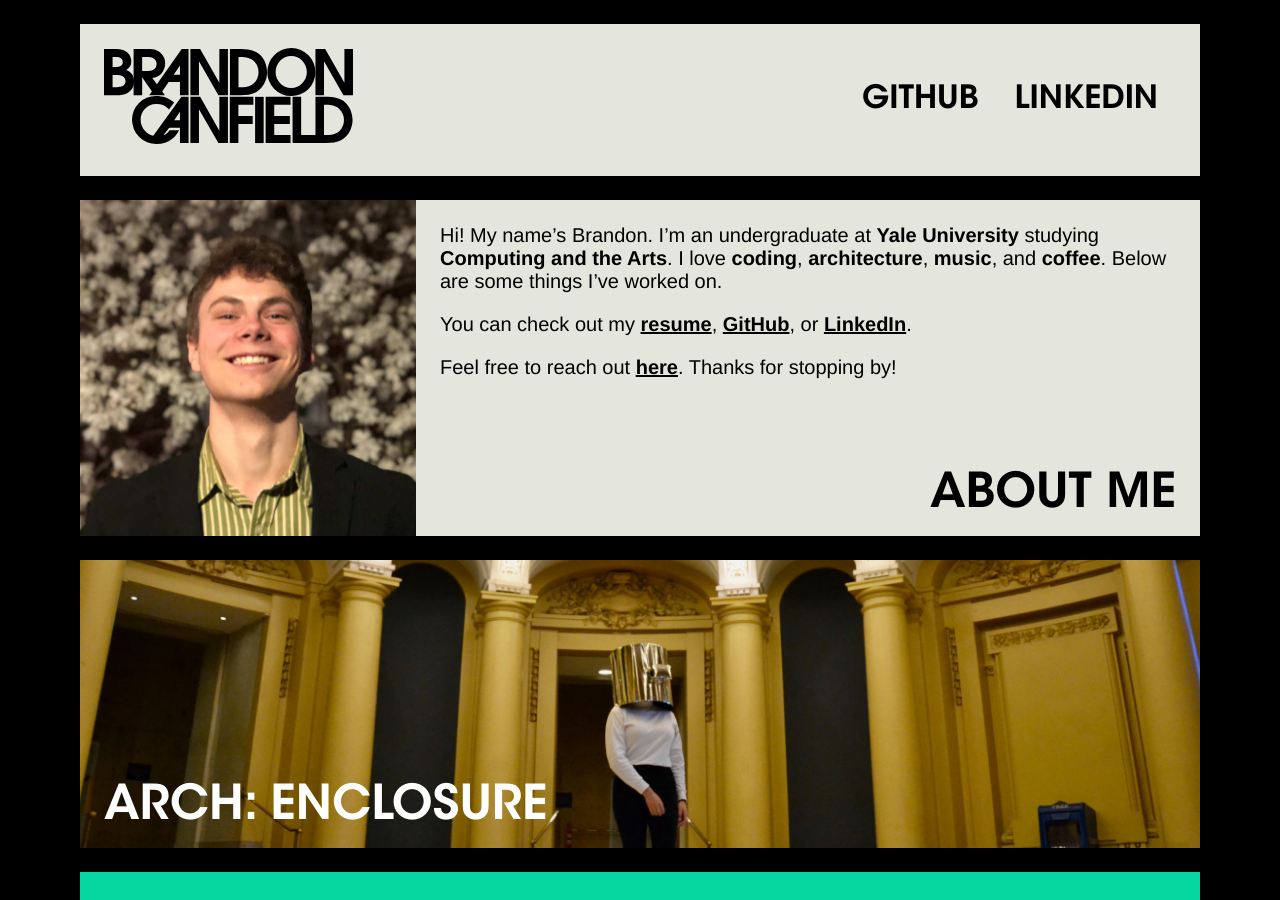
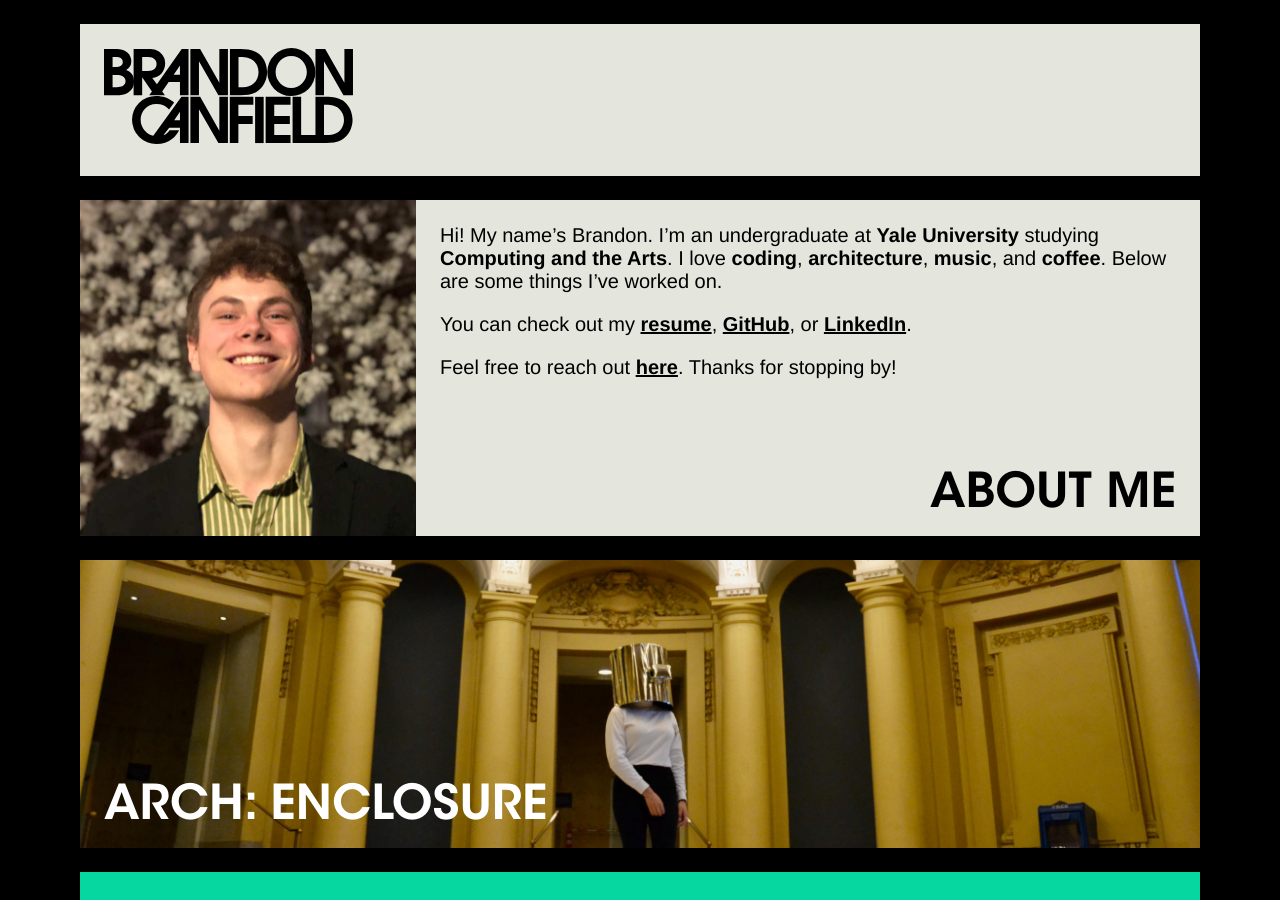
Before and after one commit to brndncn/brndncn.github.io, a Jekyll site: the page built from index.html, in a window 1280 px wide and 900 px high. Built offline with Jekyll 4.4.1, drawn with Linux system fonts in a browser that asks for light colours; some web fonts are replaced.

Commit message:
Remove navigation bar
It's redundant with About Me

```diff
--- a/index.html
+++ b/index.html
@@ -36,7 +36,6 @@ function toggle(selector) {
 		<div class="everything">
 			<div class="layout_block header">
 				{% include logo.html %}
-				{% include navigation.html %}
 			</div>
 
 			<div class="layout_block frontpage about_me" style="background: #e4e6dd url('/assets/img/about_me.jpg') no-repeat 0% 30%; background-size: 336px auto;">
```
